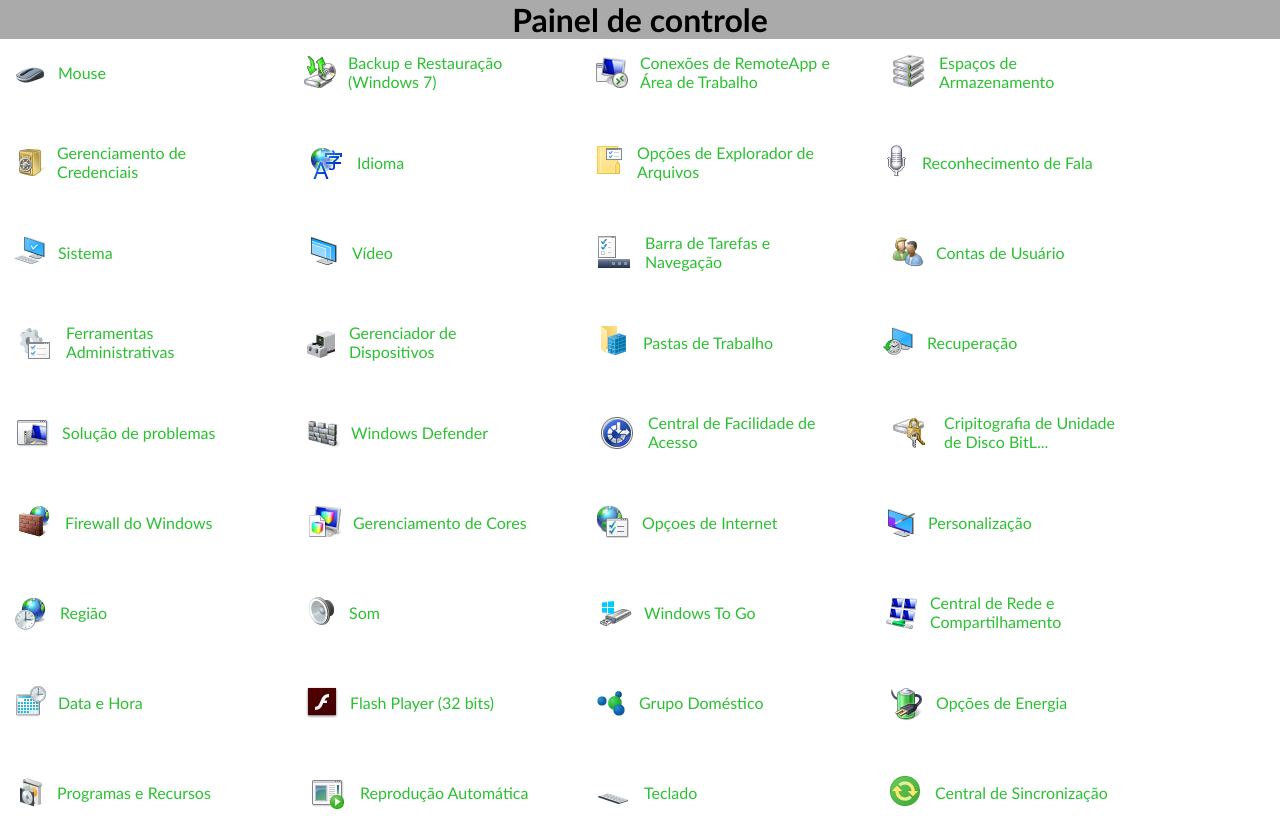
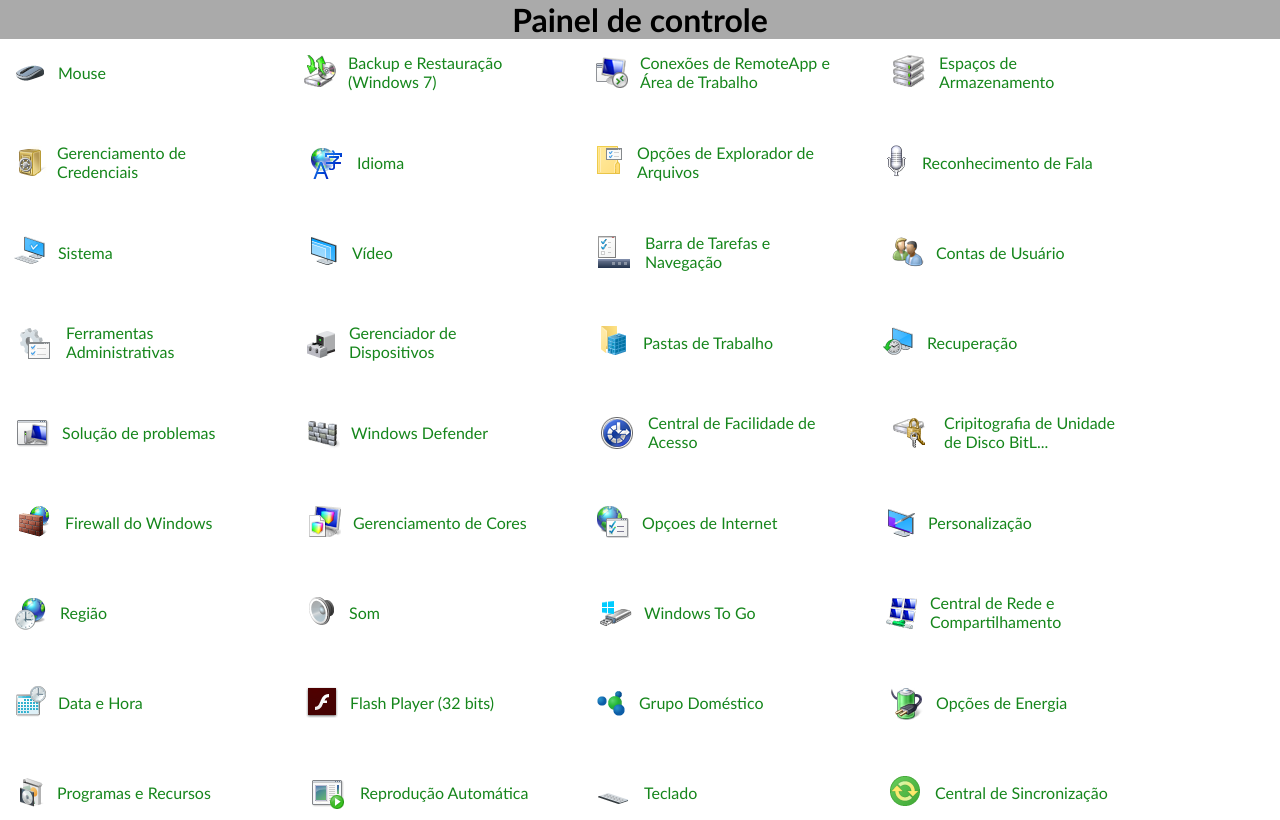
Before and after one commit to MihAraujo/painel-de-controle, a plain HTML site: page index.html in a window 1280 px wide. Shown: the top 820 px of the page. Drawn offline with Linux system fonts and the light colour scheme.

Commit message:
Painel de controle

```diff
--- a/index.html
+++ b/index.html
@@ -12,11 +12,15 @@
     </header>
     <main>
         <a href="./pages/mouse.html" class="item-container" title="Executar: control mouse">
-            <img src="./icones/22.PNG" alt="Mouse" class="item-imagem">
+            <div class="img-container">
+                <img src="./icones/22.PNG" alt="Mouse" class="item-imagem">
+            </div>
             <span class="item-titulo">Mouse</span>
         </a>
         <a href="./pages/backuperestauracao.html" class="item-container" title="Executar: sdclt">
-            <img src="./icones/3.PNG" alt="Backup e Restauração (Windows 7)" class="item-imagem">
+            <div class="img-container">
+                <img src="./icones/3.PNG" alt="Backup e Restauração (Windows 7)" class="item-imagem">
+            </div>
             <span class="item-titulo">Backup e Restauração (Windows 7)</span>
         </a>
         <a href="./pages/areadetrabalhoremota.html" class="item-container" title="Executar: mstsc">
--- a/style.css
+++ b/style.css
@@ -20,7 +20,7 @@ header{
 }
 
 a{
-    color: rgb(43, 192, 50);
+    color: rgb(21, 134, 27);
 }
 
 main{
```
